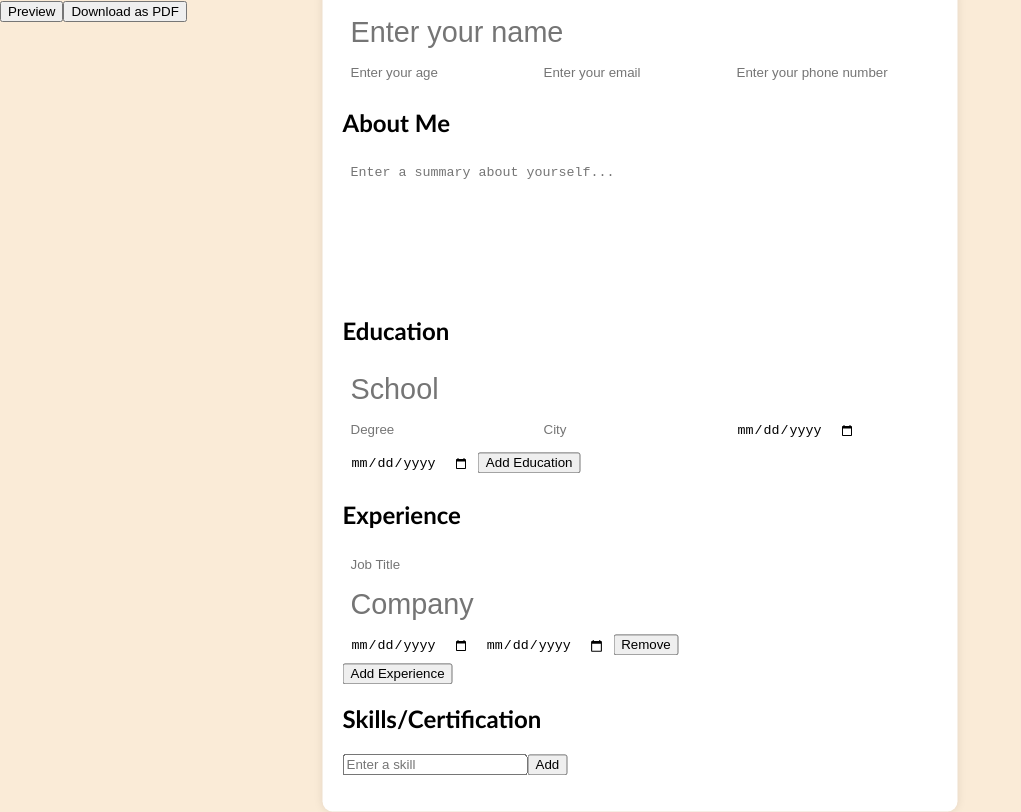
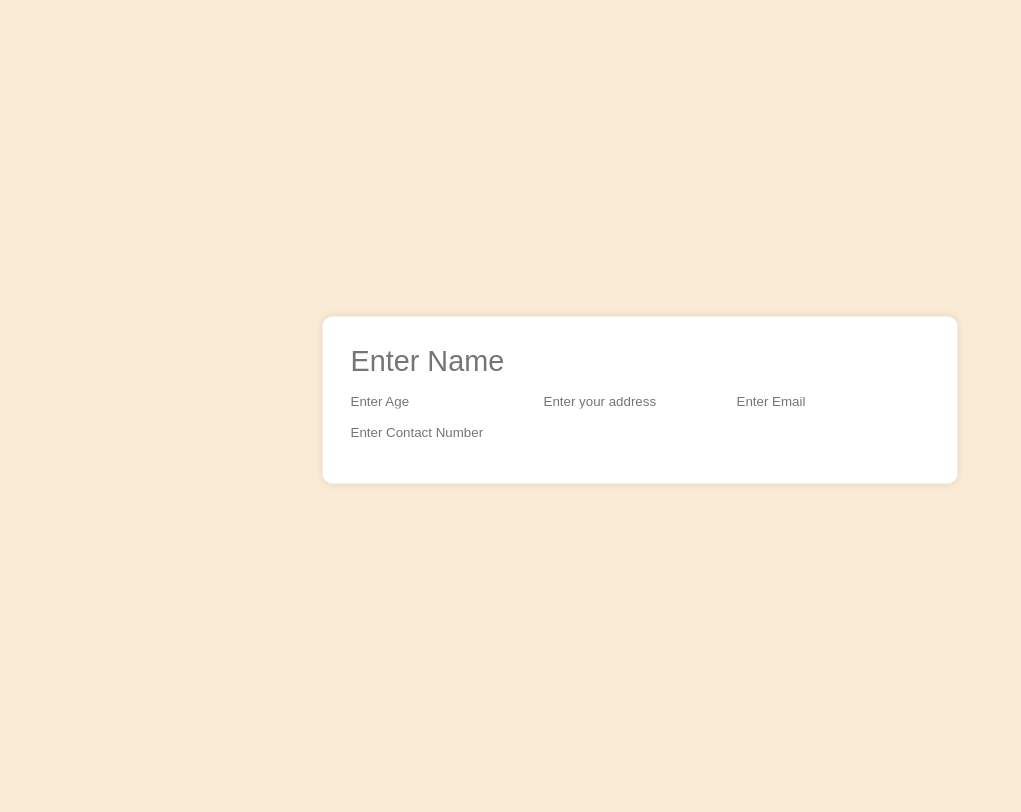
Before and after one commit to xxemat20xx/CV-App, a React (Vite) app: page / in a window 1280 px wide. Shown: the whole page, without its empty margins (0-1021 px from the left). Built offline with nearby package versions, Linux system fonts and the light colour scheme.

Commit message:
init commit

```diff
--- a/package.json
+++ b/package.json
@@ -12,6 +12,7 @@
   "dependencies": {
     "html2canvas": "^1.4.1",
     "jspdf": "^3.0.0",
+    "nanoid": "^5.1.5",
     "react": "^19.0.0",
     "react-dom": "^19.0.0"
   },
--- a/src/App.jsx
+++ b/src/App.jsx
@@ -1,9 +1,31 @@
-import { useState } from "react";
-import CVForm from "./components/CVForm";
+import React from 'react'
+import { useState } from 'react';
+import PersonalDetails from './components/PersonalDetails'
 function App() {
-  return(
-      <CVForm />
+  const [personalInfo, setPersonalInfo] = useState({
+    name: "",
+    age: "",
+    address: "",
+    email: "",
+    contact: "",
+  });
+  console.log(personalInfo)
+  const handlePersonalInfoChange = (updatedInfo) => {
+    setPersonalInfo(updatedInfo);
+
+  };
+  return (
+    <div className='cv-form'>
+      <form>
+      <PersonalDetails personalInfo={personalInfo} onChange={handlePersonalInfoChange} />
+      </form>
+      <p>{personalInfo.name}</p>
+      <p>{personalInfo.age}</p>
+      <p>{personalInfo.address}</p>
+      <p>{personalInfo.email}</p>
+      <p>{personalInfo.contact}</p>
+    </div>
   )
 }
 
-export default App;
+export default App
--- a/src/components/CVForm.jsx
+++ /dev/null
@@ -1,52 +0,0 @@
-import PersonalInfo from "./PersonalDetails";
-import Summary from "./Summary";
-import Experience from "./Experience";
-import Skill from "./Skills";
-import Education from "./Education";
-import { useState } from "react";
-function CVForm(){
-    const [personalInfo, setPersonalInfo] = useState({
-        name: "",
-        age: "",
-        email: "",
-        phone: ""
-    });
-
-    const handlePersonalInfoChange = (data) => {
-        setPersonalInfo(data);
-    }
-    const [summary, setSummary] = useState("");
-    const handleSummaryChange = (newSummary) => {
-        setSummary(newSummary)
-
-    }
-    const [experience, setWorkExperience] = useState({
-        jobTitle: "", company: "", startDate: "", endDate: ""
-    })
-
-    const handleExperienceChange = (data) => {
-        setWorkExperience(data);
-    }
-    const [skill, setSkills] = useState("");
-    const handleSkillChange = (newSkill) => {
-        setSkills(skill)
-    }
-    return(
-        <>
-
-    <div className="cv-form">
-        <PersonalInfo onChange={handlePersonalInfoChange} />
-        <Summary onChange={handleSummaryChange} />
-        <Education />
-        <Experience onChange={handleExperienceChange}/>
-        <Skill onChange={handleExperienceChange} />
-    </div>
-        <div className="buttons-container">
-        <button className="btn">Preview</button>
-        <button className="btn">Download as PDF</button>
-    </div>
-
-    </>
-    )
-}
-export default CVForm;
--- a/src/components/Education.jsx
+++ /dev/null
@@ -1,22 +0,0 @@
-import { useState } from "react";
-
-function Education(){
-    const [school, setSchool] = useState("");
-    const [degree, setDegree] = useState("");
-    const [city, setCity] = useState("");
-    const [startDate, setStartDate] = useState("");
-    const [endDate, setEndDate] = useState("");
-
-    return(
-        <div className="education-container">
-            <h2>Education</h2>
-            <input type="text" value={school} onChange={e => setSchool(e.target.value)} placeholder="School" />
-            <input type="text" value={degree} onChange={e => setDegree(e.target.value)} placeholder="Degree" />
-            <input type="text" value={city} onChange={e => setCity(e.target.value)} placeholder="City" />
-            <input type="date" value={startDate} onChange={e => setStartDate(e.target.value)} />
-            <input type="date" value={endDate} onChange={e => setEndDate(e.target.value)} />
-            <button>Add Education</button>
-        </div>
-    )
-}
-export default Education;
--- a/src/components/Experience.jsx
+++ /dev/null
@@ -1,37 +0,0 @@
-import { useState } from "react";
-function Experience({onChange}){
-    const [workExperience, setWorkExperience] = useState([
-        {jobTitle: "", company: "", startDate: "", endDate: ""}
-    ]);
-    const handleExperienceChange = (index, data) => {
-        const newExperience = [...workExperience];
-        newExperience[index] = data;
-        setWorkExperience(newExperience);
-        onChange(newExperience);
-    }
-    const handleAddExperience = () => {
-        setWorkExperience([...workExperience, {jobTitle: "", company: "", startDate: "", endDate: ""}]);
-    }
-    const handleRemoveExperience = (index) => {
-        const newExperience = [...workExperience];
-        newExperience.splice(index, 1);
-        setWorkExperience(newExperience);
-    }
-    return(
-        <div className="experience-container">
-            <h2>Experience</h2>
-            {workExperience.map((experience, index) => (
-                <div key={index} className="experience-item">
-                    <input type="text" placeholder="Job Title" value={experience.jobTitle} onChange={(e) => handleExperienceChange(index, {...experience, jobTitle: e.target.value})} />
-                    <input type="text" placeholder="Company" value={experience.company} onChange={(e) => handleExperienceChange(index, {...experience, company: e.target.value})} />
-                    <input type="date" placeholder="Start Date" value={experience.startDate} onChange={(e) => handleExperienceChange(index, {...experience, startDate: e.target.value})} />
-                    <input type="date" placeholder="End Date" value={experience.endDate} onChange={(e) => handleExperienceChange(index, {...experience, endDate: e.target.value})} />
-                    <button onClick={() => handleRemoveExperience(index)}>Remove</button>
-                </div>
-            ))}
-            <button onClick={handleAddExperience}>Add Experience</button>
-        </div>
-    )
-}
-
-export default Experience;
--- a/src/components/PersonalDetails.jsx
+++ b/src/components/PersonalDetails.jsx
@@ -1,49 +1,51 @@
-import { useState } from "react";
-function PersonalInfo({onChange}){
-    const [name, setName] = useState("");
-    const [age, setAge] = useState("");
-    const [email, setEmail] = useState("");
-    const [phone, setPhone] = useState("");
+import React from "react";
 
-    const handleOnChange = () => {
-        const personalDetails = {
-            name: name,
-            age: age,
-            email: email,
-            phone: phone,
-        };
-        onChange(personalDetails);
-    }
-    return(
-        <div className="personal-info">
-            <input type="text"
-            value={name}
-            onChange={e =>{setName(e.target.value);
-            handleOnChange();
-            }}
-            placeholder="Enter your name" />
+export default function PersonalDetails({ personalInfo, onChange }) {
+  const handleOnChange = (event) => {
+    const { name, value } = event.target;
+    onChange({
+      ...personalInfo,
+      [name]: value,
+    });
+  };
 
-            <input type="number"
-            value={age}
-            onChange={e =>{setAge(e.target.value);
-            handleOnChange();
-            }}
-            placeholder="Enter your age" />
-            <input type="text"
-            value={email}
-            onChange={e =>{setEmail(e.target.value);
-            handleOnChange();
-            }}
-            placeholder="Enter your email" />
-            <input type="text"
-            value={phone}
-            onChange={e =>{setPhone(e.target.value);
-            handleOnChange();
-            }}
-            placeholder="Enter your phone number" />
+  return (
+    <div className="personal-info">
+      <input
+        type="text"
+        name="name"
+        value={personalInfo.name}
+        onChange={handleOnChange}
+        placeholder="Enter Name"
+      />
+      <input
+        type="number"
+        name="age"
+        value={personalInfo.age}
+        onChange={handleOnChange}
+        placeholder="Enter Age"
+      />
+      <input type="text"
+      name="address"
+      value={personalInfo.address}
+      onChange={handleOnChange}
+      placeholder="Enter your address"
+      />
 
-        </div>
-    )
-
+      <input
+        type="email"
+        name="email"
+        value={personalInfo.email}
+        onChange={handleOnChange}
+        placeholder="Enter Email"
+      />
+      <input
+        type="text"
+        name="contact"
+        value={personalInfo.contact}
+        onChange={handleOnChange}
+        placeholder="Enter Contact Number"
+      />
+    </div>
+  );
 }
-export default PersonalInfo;
--- a/src/components/Skills.jsx
+++ /dev/null
@@ -1,35 +0,0 @@
-import { useState } from "react";
-function Skill({onChange}){
-    const [skill, setSkill] = useState("");
-    const [skills, setSkills] = useState([]);
-    const handleSkillChange = (e) => {
-        setSkill(e.target.value);
-    }
-    const addSkill = () => {
-        setSkills([...skills, skill]);
-        setSkill("");
-    }
-    const removeSkill = (index) => {
-        const updatedSkills = [...skills];
-        updatedSkills.splice(index, 1);
-        setSkills(updatedSkills);
-    }
-    return(
-        <div className="skills">
-            <h2>Skills/Certification</h2>
-            <div className="form-group">
-                <input type="text" value={skill} onChange={handleSkillChange} placeholder="Enter a skill"/>
-                <button onClick={addSkill}>Add</button>
-            </div>
-            <ul>
-                {skills.map((skill, index) => (
-                    <li key={index}>
-                        {skill}
-                        <button onClick={() => removeSkill(index)}>Remove</button>
-                    </li>
-                ))}
-            </ul>
-        </div>
-    );
-}
-export default Skill;
--- a/src/components/Summary.jsx
+++ /dev/null
@@ -1,22 +0,0 @@
-import { useState } from "react";
-
-function Summary({ onChange }) {
-    const [summary, setSummary] = useState("");
-    const handleSummaryChange = (e) => {
-        const updatedSummary = e.target.value;
-        setSummary(updatedSummary);
-        onChange(updatedSummary);
-    }
-    return(
-        <div className="summary-container">
-            <h2>About Me</h2>
-            <textarea
-            value={summary}
-            onChange={handleSummaryChange}
-            placeholder="Enter a summary about yourself..."
-            />
-        </div>
-    )
-}
-
-export default Summary;
```
Also changed, not shown: 1 other file (tests, documents, lock files or other folders).
